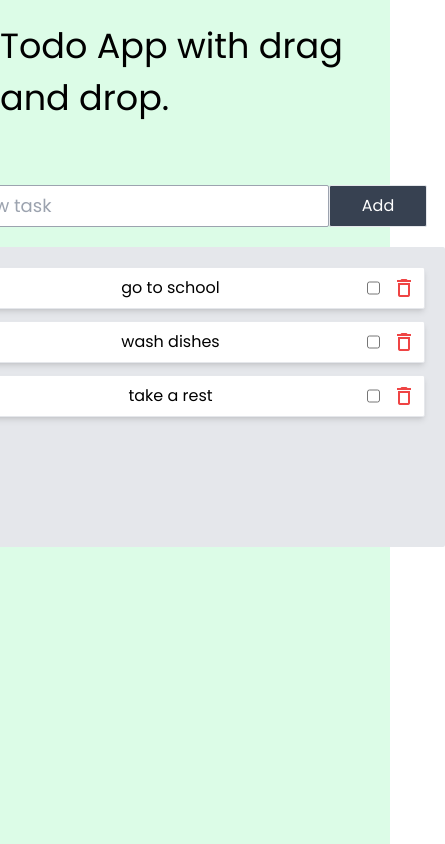
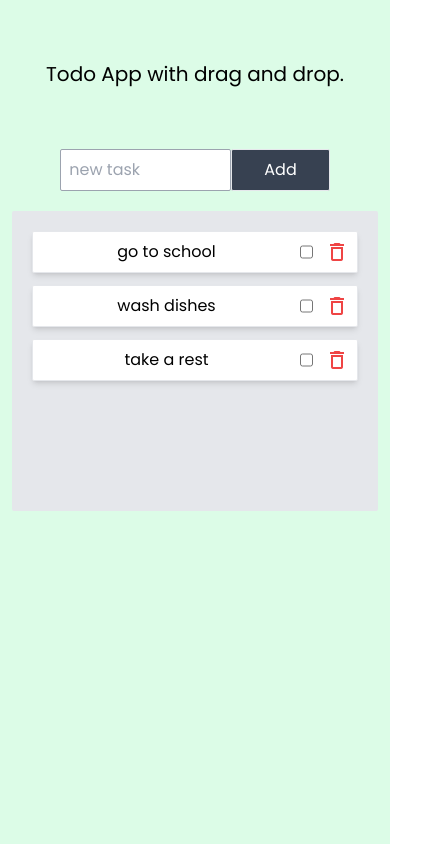
Before and after one commit to ASSAF1er/test-react-typescript-drag-and-drop, a React (Vite) app: page / in a window 390 px wide. Shown: the whole page, 445 px wide, since content can reach past the window. Built offline with nearby package versions, Linux system fonts and the light colour scheme.

Commit message:
responsive

```diff
--- a/src/App.tsx
+++ b/src/App.tsx
@@ -5,13 +5,13 @@ import { DndContext, KeyboardSensor, PointerSensor, TouchSensor, closestCorners,
 
 import TodosContainer from "./components/TodosContainer";
 import { arrayMove, sortableKeyboardCoordinates } from "@dnd-kit/sortable";
+import { useContext } from "react";
+import {TasksContext} from './utils/TasksContext'
+
 
 function App() {
-  const [tasks, setTasks] = useState<Object[]>([
-    { id: 1, title: "go to school" },
-    { id: 2, title: " wash dishes" },
-    { id: 3, title: "take a rest" },
-  ]);
+
+  const {tasks,setTasks}=useContext(TasksContext)
   const [todo, setTodo] = useState<string>("");
 
   //function that finds the position of an element in the array
@@ -35,15 +35,16 @@ function App() {
 
   )
   return (
-    <div className=" w-screen h-screen flex flex-col gap-5 pt-[5%] items-center bg-green-100 ">
-     <p className="text-[35px] font-800 mb-10">Todo App with drag and drop.</p>
-     <form action="" className="flex">
+
+    <div className=" w-screen h-screen flex flex-col gap-5 pt-[15%] sm:pt-[5%] px-3 items-center bg-green-100 ">
+     <p className=" text-[20px] sm:text-[35px] font-800 mb-10">Todo App with drag and drop.</p>
+     <form action="" className="flex w-full px-3 justify-center">
         <input
           value={todo}
           onChange={(e) => setTodo(e.target.value)}
           type="text"
           placeholder="new task"
-          className="bg-white border border-gray-400 rounded-sm active:border-gray-400 focus:outline-none text-[18px] py-1 px-2 "
+          className=" w-[50%] sm:w-[400px] bg-white border border-gray-400 rounded-sm active:border-gray-400 focus:outline-none text-[16px] sm:text-[18px] py-1 px-2 "
         />
         <button
           onClick={(e) => {
@@ -62,9 +63,10 @@ function App() {
       </form>
 
       <DndContext sensors={sensors} onDragEnd={handleDragEnd} collisionDetection={closestCorners}>
-        <TodosContainer tasks={tasks} />
+        <TodosContainer tasks={tasks}  />
       </DndContext>
     </div>
+
   );
 }
 
--- a/src/components/Todo.tsx
+++ b/src/components/Todo.tsx
@@ -1,9 +1,17 @@
-import React from "react";
+import React, { useContext } from "react";
 import { useSortable } from "@dnd-kit/sortable";
 import { CSS } from "@dnd-kit/utilities";
-function Todo({ id, title, handleDelete, handleCheck }) {
+import { TasksContext } from "../utils/TasksContext"
+function Todo({ id, title  }) {
+    const {tasks,setTasks}=useContext(TasksContext)
+    const handleDelete=(id:number)=>{
+        setTasks(tasks.filter((item:object)=> item.id !== id))
+    console.log(tasks)}
+
   const { attributes, listeners, setNodeRef, transform, transition} =
     useSortable({ id });
+
+
 
   const style = { transition, transform: CSS.Transform.toString(transform) };
   return (
@@ -12,9 +20,9 @@ function Todo({ id, title, handleDelete, handleCheck }) {
       style={style}
       {...attributes}
       {...listeners}
-      className="w-full flex rounded-sm bg-white hover:bg-gray-50 border p-2 cursor-pointer text-center touch-none shadow-md "
+      className="w-full flex gap-2 rounded-sm bg-white hover:bg-gray-50 border p-2 cursor-pointer text-center touch-none shadow-md "
     >
-     <p className="flex-1">{title}</p>  <div className="flex gap-3"><input type="checkbox" onChange={()=>handleCheck(id)} /><span onClick={()=>handleDelete(id)} className="material-icons-outlined text-red-500 flex items-center justify-center hover:text-red-300">delete</span></div>
+     <p className="flex-1">{title}</p>  <div className="flex gap-3"><input type="checkbox"  /><span onClick={()=>handleDelete(id)} className="material-icons-outlined text-red-500 flex items-center justify-center hover:text-red-300">delete</span></div>
     </li>
   );
 }
--- a/src/components/TodosContainer.tsx
+++ b/src/components/TodosContainer.tsx
@@ -6,8 +6,8 @@ import {
 import Todo from "./Todo";
 function TodosContainer({ tasks }) {
   return (
-    <ul className="flex flex-col gap-3  p-5 w-[500px] h-[300px] overflow-x-hidden overflow-y-scroll bg-gray-200 rounded-sm ">
-      <SortableContext items={tasks} strategy={verticalListSortingStrategy}>
+    <ul className="flex flex-col gap-3  p-5 mx-2 w-full sm:w-[500px] h-[300px] overflow-x-hidden overflow-y-scroll bg-gray-200 rounded-sm ">
+      <SortableContext items={tasks} strategy={verticalListSortingStrategy}  >
         {tasks.map((item, index) => (
           <Todo key={index} id={item.id} title={item.title} />
         ))}
--- a/src/main.tsx
+++ b/src/main.tsx
@@ -3,9 +3,12 @@ import ReactDOM from "react-dom/client";
 import App from "./App.tsx";
 import "./index.css";
 import './App.css'
+import {TasksContext} from './utils/TasksContext'
+import TasksContextProvider from "./utils/TasksContext";
 
 ReactDOM.createRoot(document.getElementById("root")!).render(
   <React.StrictMode>
-    <App />
+    <TasksContextProvider>
+    <App /></TasksContextProvider>
   </React.StrictMode>,
 );
--- /dev/null
+++ b/src/utils/TasksContext.tsx
@@ -0,0 +1,23 @@
+
+import { createContext,useState } from "react";
+
+// interface TasksContextType {
+//   tasks: Object[];
+//   setTasks: React.Dispatch<React.SetStateAction<Object[]>>;
+//   handleDelete:object[]
+// }
+
+export const TasksContext=createContext<any| undefined>(undefined);
+
+function TasksContextProvider({children}) {
+    const [tasks, setTasks] = useState<Object[]>([
+        { id: 1, title: "go to school" },
+        { id: 2, title: " wash dishes" },
+        { id: 3, title: "take a rest" },
+      ]);
+
+
+    return ( <TasksContext.Provider value={{tasks,setTasks}} >{children}</TasksContext.Provider> );
+}
+
+export default TasksContextProvider;
```
